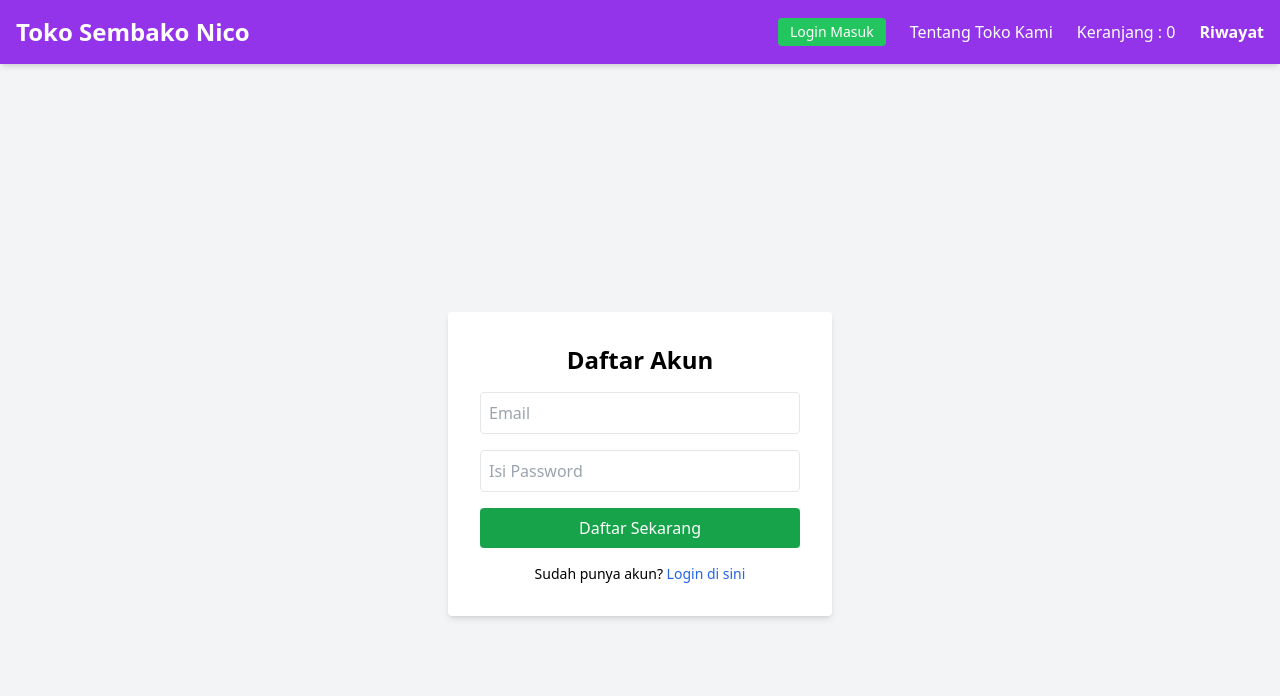
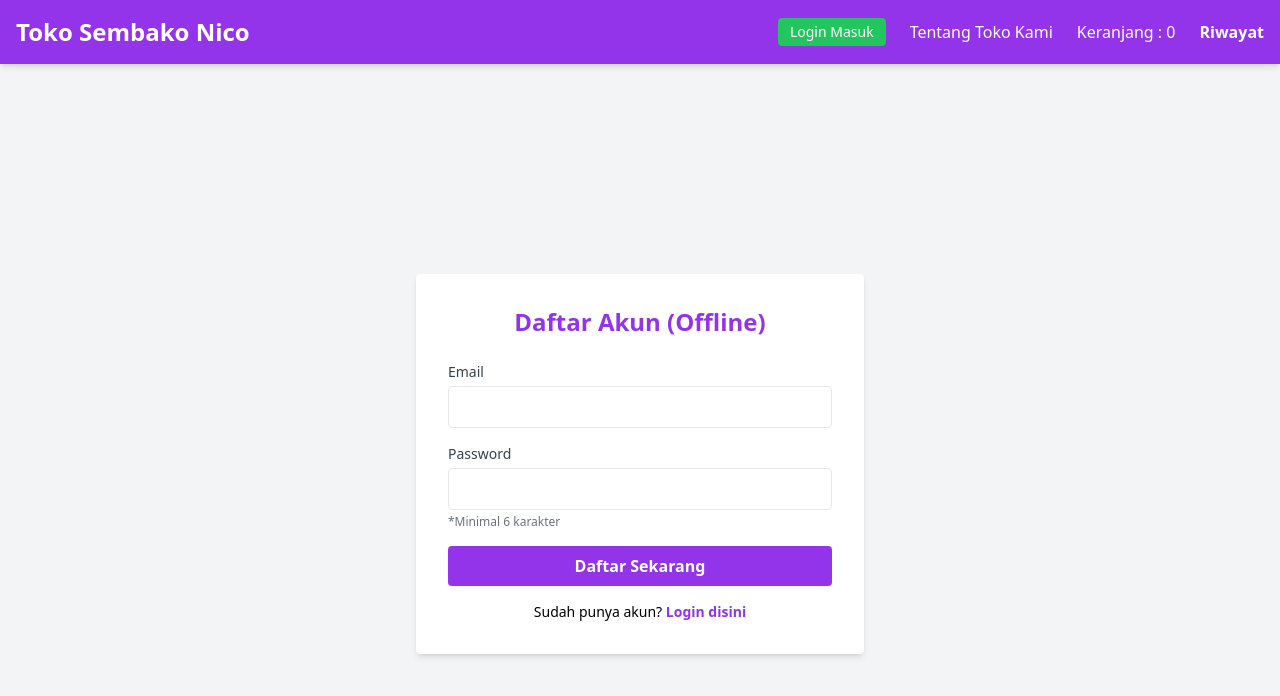
Before and after one commit to NzxCode/react-context-shopping-cart, a React (Vite) app: page /register in a window 1280 px wide. Shown: the top 696 px of the page. Built offline with nearby package versions, Linux system fonts and the light colour scheme; no server answers.

Commit message:
Update React E-commerce

```diff
--- a/src/pages/HomePage.jsx
+++ b/src/pages/HomePage.jsx
@@ -5,7 +5,8 @@ import { Link } from "react-router-dom";
 
 function HomePage() {
     // Karena offline, kita hardcode user atau ambil dari localStorage jika ada fitur login sederhana
-    const currentUser = { email: "Guest@toko.com" };
+    const activeUser = JSON.parse(localStorage.getItem("activeUser"));
+    const currentUser = activeUser ? activeUser : { email: "Guest@toko.com" };
 
     const [products, setProducts] = useState([]);
     const [loading, setLoading] = useState(true);
--- a/src/pages/LoginPage.jsx
+++ b/src/pages/LoginPage.jsx
@@ -1,61 +1,81 @@
 import { useState } from "react";
-import { useAuth } from "../context/AuthContext";
-import { useNavigate, Link } from "react-router-dom";
+import { Link, useNavigate } from "react-router-dom";
 
-export default function LoginPage() {
+function LoginPage() {
+    const navigate = useNavigate();
+    // const { login } = useAuth(); // Opsional kalau pakai context
     const [email, setEmail] = useState("");
     const [password, setPassword] = useState("");
     const [error, setError] = useState("");
-    const [loading, setLoading] = useState(false);
-    const { login } = useAuth();
-    const navigate = useNavigate();
 
-    async function handleSubmit(e) {
+    const handleLogin = (e) => {
         e.preventDefault();
+        setError("");
+
         try {
-            setError("");
-            setLoading(true);
-            await login(email, password);
-            navigate("/");
-        } catch (error) {
-            setError("Gagal login. Cek kembali email dan password Anda.");
+            // 1. Ambil database user dari LocalStorage
+            const existingUsers = JSON.parse(localStorage.getItem("users")) || [];
+
+            // 2. Cari user yang cocok
+            const foundUser = existingUsers.find(
+                user => user.email === email && user.password === password
+            );
+
+            if (foundUser) {
+                // LOGIN BERHASIL!
+                // Simpan sesi login sederhana
+                localStorage.setItem("activeUser", JSON.stringify(foundUser));
+
+                alert("Login Berhasil! Selamat datang " + foundUser.email);
+                navigate("/"); // Pindah ke Home
+            } else {
+                setError("Email atau Password salah!");
             }
-        setLoading(false);
+
+        } catch (err) {
+            setError("Terjadi kesalahan sistem.");
+            console.error(err);
         }
+    };
+
     return (
-        <div className="flex justify-center items-center h-screen bg-gray-100">
-            <div className="bg-white p-8 rounded shadow-md w-96">
-                <h2 className="text-2xl font-bold mb-4 text-center">Masuk ke akun anda!</h2>
-                {error && <div className="bg-red-100 text-red-700 p-2 mb-4 text-sm rounded">{error}</div>}
-                <form onSubmit={handleSubmit} className="flex flex-col gap-4">
+        <div className="min-h-screen flex items-center justify-center bg-gray-100">
+            <div className="bg-white p-8 rounded shadow-md w-full max-w-md">
+                <h2 className="text-2xl font-bold mb-6 text-center text-blue-600">Login Toko (Offline)</h2>
+
+                {error && <div className="bg-red-100 text-red-700 p-3 rounded mb-4 text-sm">{error}</div>}
+
+                <form onSubmit={handleLogin} className="space-y-4">
+                    <div>
+                        <label className="block text-sm font-medium text-gray-700">Email</label>
                         <input
                             type="email"
-                        placeholder="Email"
-                        className="border p-2 rounded"
+                            className="w-full border p-2 rounded mt-1"
                             value={email}
                             onChange={(e) => setEmail(e.target.value)}
                             required
                         />
+                    </div>
+                    <div>
+                        <label className="block text-sm font-medium text-gray-700">Password</label>
                         <input
                             type="password"
-                        placeholder="Isi Password"
-                        className="border p-2 rounded"
+                            className="w-full border p-2 rounded mt-1"
                             value={password}
                             onChange={(e) => setPassword(e.target.value)}
                             required
                         />
-                    <button
-                        type="submit"
-                        disabled={loading}
-                        className="bg-green-600 text-white p-2 rounded hover:bg-green-700 disabled:opacity-50"
-                    >
-                        {loading ? "Sedang masuk..." : "Masuk Sekarang"}
+                    </div>
+                    <button className="w-full bg-blue-600 text-white py-2 rounded font-bold hover:bg-blue-700">
+                        Masuk
                     </button>
                 </form>
-                <div className="mt-4 text-center text-sm">
-                    Belum punya akun? <Link to="/register" className="text-blue-600 hover:underline">Register di sini</Link>
+                <p className="text-center mt-4 text-sm">
+                    Belum punya akun? <Link to="/register" className="text-blue-600 font-bold">Daftar disini</Link>
+                </p>
             </div>
         </div>
-        </div>
-    )
+    );
 }
+
+export default LoginPage;
--- a/src/pages/RegisterPage.jsx
+++ b/src/pages/RegisterPage.jsx
@@ -1,61 +1,92 @@
-import { useState} from "react";
-import { useAuth } from "../context/AuthContext";
-import { useNavigate, Link } from "react-router-dom";
+import { useState } from "react";
+import { Link, useNavigate } from "react-router-dom";
 
-export default function RegisterPage() {
+function RegisterPage() {
+    const navigate = useNavigate();
     const [email, setEmail] = useState("");
     const [password, setPassword] = useState("");
     const [error, setError] = useState("");
-    const [loading, setLoading] = useState(false);
-    const { signup } = useAuth();
-    const navigate = useNavigate();
 
-    async function handleSubmit(e) {
+    const handleRegister = (e) => {
         e.preventDefault();
+        setError("");
+
+        // 1. Validasi Password Manual
+        if (password.length < 6) {
+            setError("Password minimal harus 6 karakter ya!");
+            return;
+        }
+
         try {
-            setError("");
-            setLoading(true);
-            await signup(email, password);
-            navigate("/");
-        } catch (error) {
-            setError("Gagal mendaftar. Password minimal 6 karakter?");
+            // 2. Ambil data user yang sudah ada (kalau ada)
+            const existingUsers = JSON.parse(localStorage.getItem("users")) || [];
+
+            // 3. Cek apakah email sudah terdaftar?
+            const isDuplicate = existingUsers.some(user => user.email === email);
+            if (isDuplicate) {
+                setError("Email ini sudah terdaftar. Coba login saja.");
+                return;
             }
-        setLoading(false);
+
+            // 4. Buat User Baru
+            const newUser = {
+                email: email,
+                password: password, // Di dunia nyata ini harus di-enkripsi, tapi untuk offline gpp.
+                role: "user" // Default jadi user biasa
+            };
+
+            // 5. Simpan ke LocalStorage
+            existingUsers.push(newUser);
+            localStorage.setItem("users", JSON.stringify(existingUsers));
+
+            alert("Hore! Pendaftaran berhasil. Silakan login.");
+            navigate("/login");
+
+        } catch (err) {
+            setError("Gagal mendaftar. Coba lagi.");
+            console.error(err);
         }
+    };
+
     return (
-        <div className="flex justify-center items-center h-screen bg-gray-100">
-            <div className="bg-white p-8 rounded shadow-md w-96">
-                <h2 className="text-2xl font-bold mb-4 text-center">Daftar Akun</h2>
-                {error && <div className="bg-red-100 text-red-700 p-2 mb-4 text-sm rounded">{error}</div>}
-                <form onSubmit={handleSubmit} className="flex flex-col gap-4">
+        <div className="min-h-screen flex items-center justify-center bg-gray-100">
+            <div className="bg-white p-8 rounded shadow-md w-full max-w-md">
+                <h2 className="text-2xl font-bold mb-6 text-center text-purple-600">Daftar Akun (Offline)</h2>
+
+                {error && <div className="bg-red-100 text-red-700 p-3 rounded mb-4 text-sm">{error}</div>}
+
+                <form onSubmit={handleRegister} className="space-y-4">
+                    <div>
+                        <label className="block text-sm font-medium text-gray-700">Email</label>
                         <input
                             type="email"
-                        placeholder="Email"
-                        className="border p-2 rounded"
+                            className="w-full border p-2 rounded mt-1"
                             value={email}
                             onChange={(e) => setEmail(e.target.value)}
                             required
                         />
+                    </div>
+                    <div>
+                        <label className="block text-sm font-medium text-gray-700">Password</label>
                         <input
                             type="password"
-                        placeholder="Isi Password"
-                        className="border p-2 rounded"
+                            className="w-full border p-2 rounded mt-1"
                             value={password}
                             onChange={(e) => setPassword(e.target.value)}
                             required
                         />
-                    <button
-                        type="submit"
-                        disabled={loading}
-                        className="bg-green-600 text-white p-2 rounded hover:bg-green-700 disabled:opacity-50"
-                    >
-                        {loading ? "Mendaftar..." : "Daftar Sekarang"}
+                        <p className="text-xs text-gray-500 mt-1">*Minimal 6 karakter</p>
+                    </div>
+                    <button className="w-full bg-purple-600 text-white py-2 rounded font-bold hover:bg-purple-700">
+                        Daftar Sekarang
                     </button>
                 </form>
-                <div className="mt-4 text-center text-sm">
-                    Sudah punya akun? <Link to="/login" className="text-blue-600 hover:underline">Login di sini</Link>
-                </div>
+                <p className="text-center mt-4 text-sm">
+                    Sudah punya akun? <Link to="/login" className="text-purple-600 font-bold">Login disini</Link>
+                </p>
             </div>
         </div>
     );
-};
+}
+
+export default RegisterPage;
```
Lines whose indentation alone changed are shown as unchanged.
